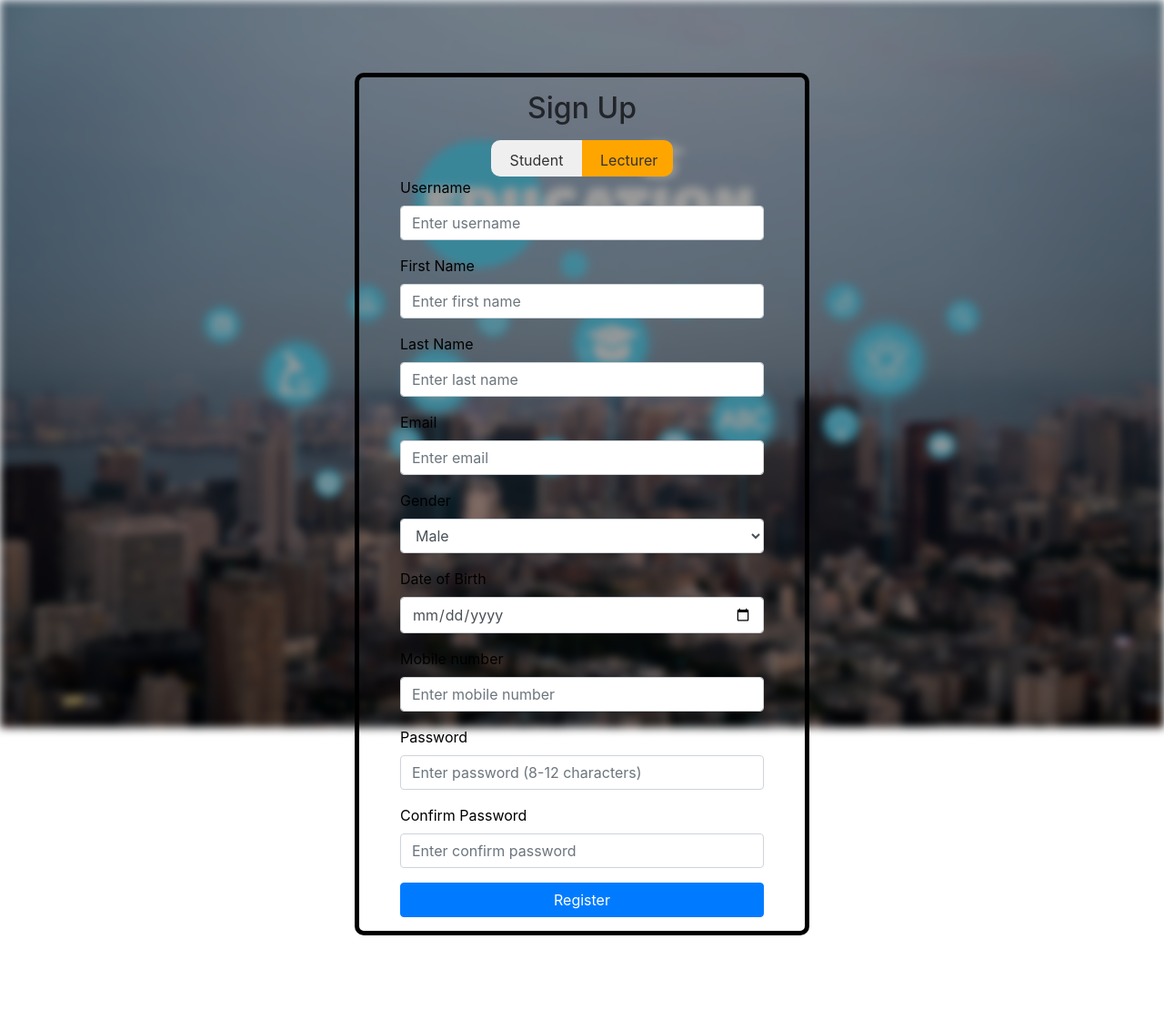
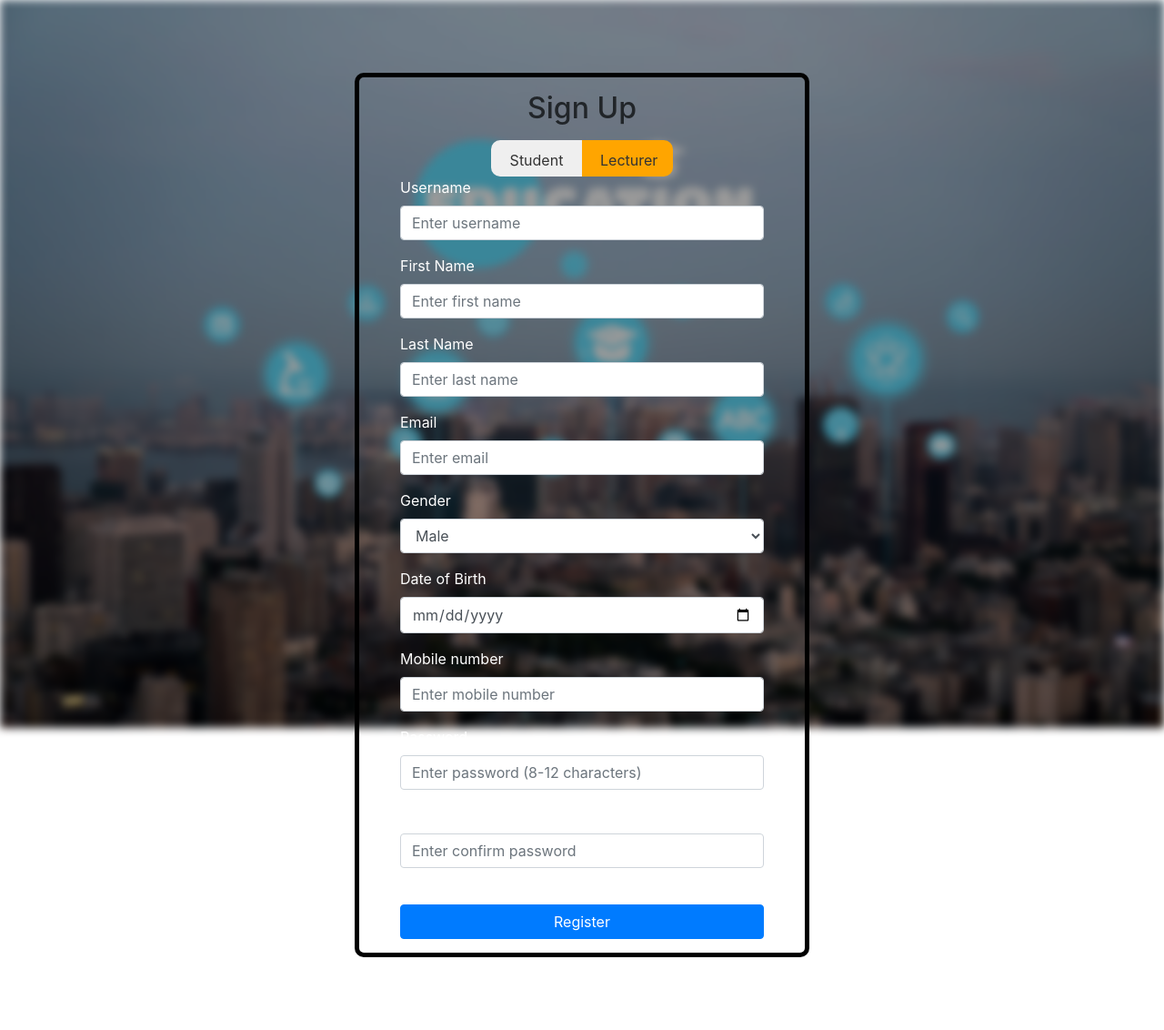
Before and after one commit to sandeepal513/WEB-LMS, a PHP site: page /singup.php in a window 1280 px wide. Shown: the whole page at 91% size. Before the commit the page ends 1028 px from the top, so only its background shows below. Run offline with PHP 8.4, Linux system fonts and the light colour scheme.

Commit message:
update sing up page

```diff
--- a/singup.php
+++ b/singup.php
@@ -28,62 +28,49 @@
                 <input type="hidden" name="role" id="role"> <!-- Hidden input for role -->
 
                 <div class="mb-3">
-                    <label for="username">Username</label>
+                    <label for="username" style = "color:white; ">Username</label>
                     <input type="text" name="uname" id="unameid" class="form-control" placeholder="Enter username">
                 </div>
                 <div class="mb-3">
-                    <label for="first_name">First Name</label>
+                    <label for="first_name" style = "color:white;">First Name</label>
                     <input type="text" name="fname" id="fnameid" class="form-control" placeholder="Enter first name">
                 </div>
                 <div class="mb-3">
-                    <label for="last_name">Last Name</label>
+                    <label for="last_name" style = "color:white;">Last Name</label>
                     <input type="text" name="lname" id="lnameid" class="form-control" placeholder="Enter last name">
                 </div>
                 <div class="mb-3">
-                    <label for="email">Email</label>
+                    <label for="email" style = "color:white;">Email</label>
                     <input type="email" name="email" id="emailid" class="form-control" placeholder="Enter email">
                 </div>
 
                 <!-- Gender Field -->
                 <div class="mb-3">
-                  <label for="Gender">Gender</label><br>
-                  <select name="dropdown" class="form-control" id="gen" >
+                  <label for="Gender" style = "color:white;">Gender</label><br>
+
+                     <select name="dropdown" class="form-control" id="gen" >
                         <option> Male</option>
                         <option>Female</option>
                         <option>Other</option>
                     </select>
                       </div>
-                    <!-- <div class="form-check form-check-inline">
-                      <input type="radio" name="gender" id="male" value="Male" class="form-check-input">
-                 <label for="male" class="form-check-label">Male</label>
-                </div>
-                   <div class="form-check form-check-inline">
-                      <input type="radio" name="gender" id="female" value="Female" class="form-check-input">
-                 <label for="female" class="form-check-label">Female</label>
-                </div>
-                <div class="form-check form-check-inline">
-                   <input type="radio" name="gender" id="other" value="Other" class="form-check-input">
-                <label for="other" class="form-check-label">Other</label>
-                </div>
-               </div> -->
 
-
-                <div class="mb-3">
-                    <label for="dob">Date of Birth</label>
+                      <div class="mb-3">
+                    <label for="dob" style = "color:white;">Date of Birth</label>
                     <input type="date" name="dob" class="form-control" id="dob">
                 </div>
                 <div class="mb-3">
-                    <label for="mobile_no">Mobile number</label>
+                    <label for="mobile_no" style = "color:white;">Mobile number</label>
                     <input type="text" name="mobileno" id="mobilenoid" class="form-control" placeholder="Enter mobile number">
                 </div>
                 <div class="mb-3">
-                    <label for="password">Password</label>
+                    <label for="password" style = "color:white;">Password</label>
                     <input type="password" name="pword" id="pwordid" class="form-control" placeholder="Enter password (8-12 characters)">
                 </div>
                 <div class="mb-3">
-                    <label for="confirm_password">Confirm Password</label>
+                    <label for="confirm_password" style = "color:white;">Confirm Password</label>
                     <input type="password" name="cpword" id="cpwordid" class="form-control" placeholder="Enter confirm password">
-                </div>
+                </div><br>
                 <button type="submit" class="btn btn-primary w-100">Register</button>
             </form>
 
```
